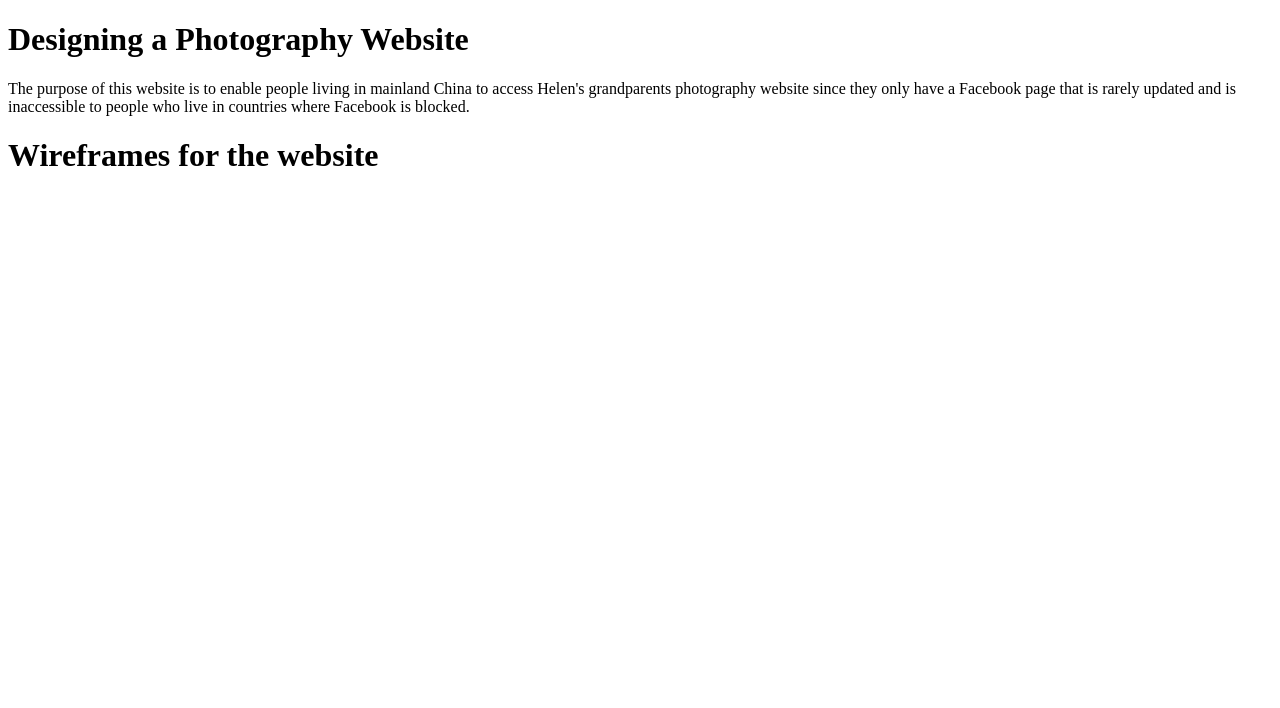
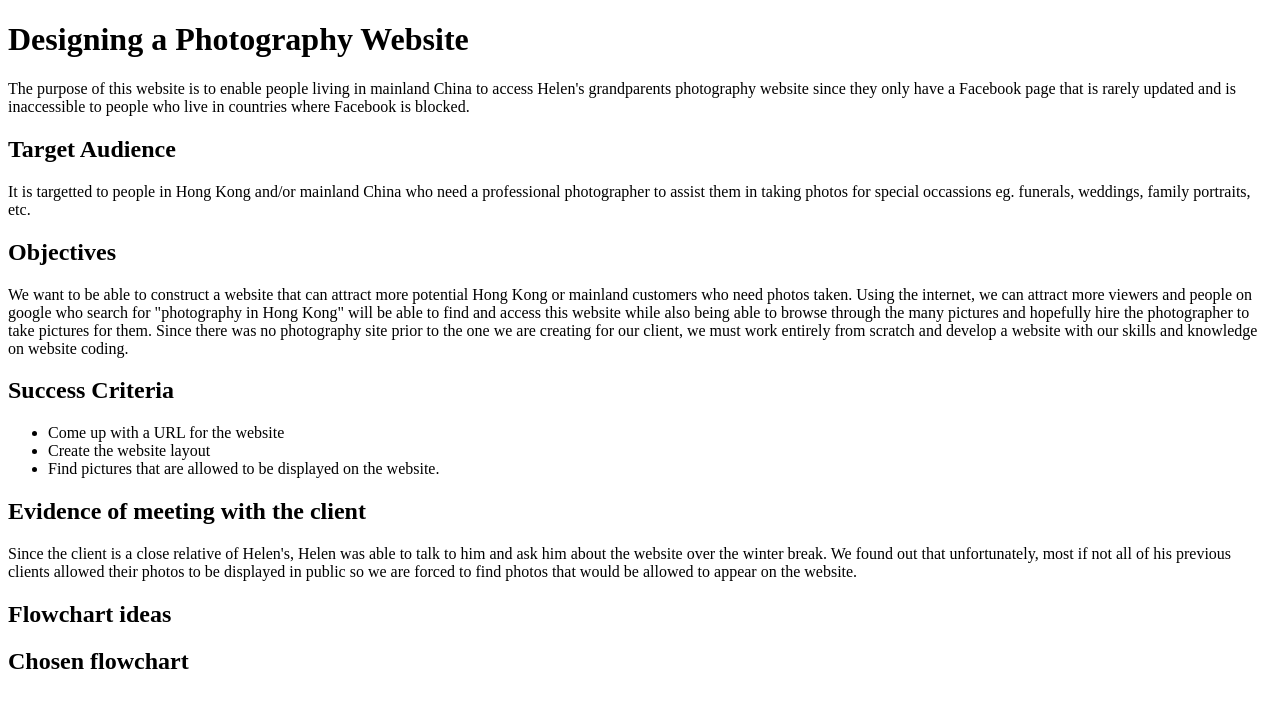
Before and after one commit to convexcode/CTD-Planning-Site-JBae, a plain HTML site: page index.html in a window 1280 px wide. Drawn offline with Linux system fonts and the light colour scheme.

Commit message:
added info

```diff
--- a/index.html
+++ b/index.html
@@ -1,12 +1,44 @@
 <!DOCTYPE html>
 <html>
   <title>Photography website planning site</title>
+
     <h1>Designing a Photography Website</h1>
       <p>The purpose of this website is to enable people living in mainland China to
           access Helen's grandparents photography website since they only have a Facebook
           page that is rarely updated and is inaccessible to people who live in countries
           where Facebook is blocked.</p>
 
-  <h1>Wireframes for the website</h1>
-    <p><img src="">
+  <h2>Target Audience</h2>
+    <p>It is targetted to people in Hong Kong and/or mainland China who need a professional
+      photographer to assist them in taking photos for special occassions eg. funerals,
+      weddings, family portraits, etc.</p>
+
+  <h2>Objectives</h2>
+    <p>We want to be able to construct a website that can attract more potential Hong Kong
+      or mainland customers who need photos taken. Using the internet, we can attract more
+      viewers and people on google who search for "photography in Hong Kong" will be able
+      to find and access this website while also being able to browse through the many
+      pictures and hopefully hire the photographer to take pictures for them. Since there
+      was no photography site prior to the one we are creating for our client, we must
+      work entirely from scratch and develop a website with our skills and knowledge on
+      website coding.</p>
+
+  <h2>Success Criteria</h2>
+    <p><ul>
+      <li>Come up with a URL for the website</li>
+      <li>Create the website layout</li>
+      <li>Find pictures that are allowed to be displayed on the website.</li>
+    </ul>
+
+  <h2>Evidence of meeting with the client</h2>
+    <p>Since the client is a close relative of Helen's, Helen was able to talk to him
+      and ask him about the website over the winter break. We found out that unfortunately,
+      most if not all of his previous clients allowed their photos to be displayed in public
+      so we are forced to find photos that would be allowed to appear on the website.
+
+  <h2>Flowchart ideas</h2>
+
+  <h2>Chosen flowchart</h2>
+
+
 </html>
```
